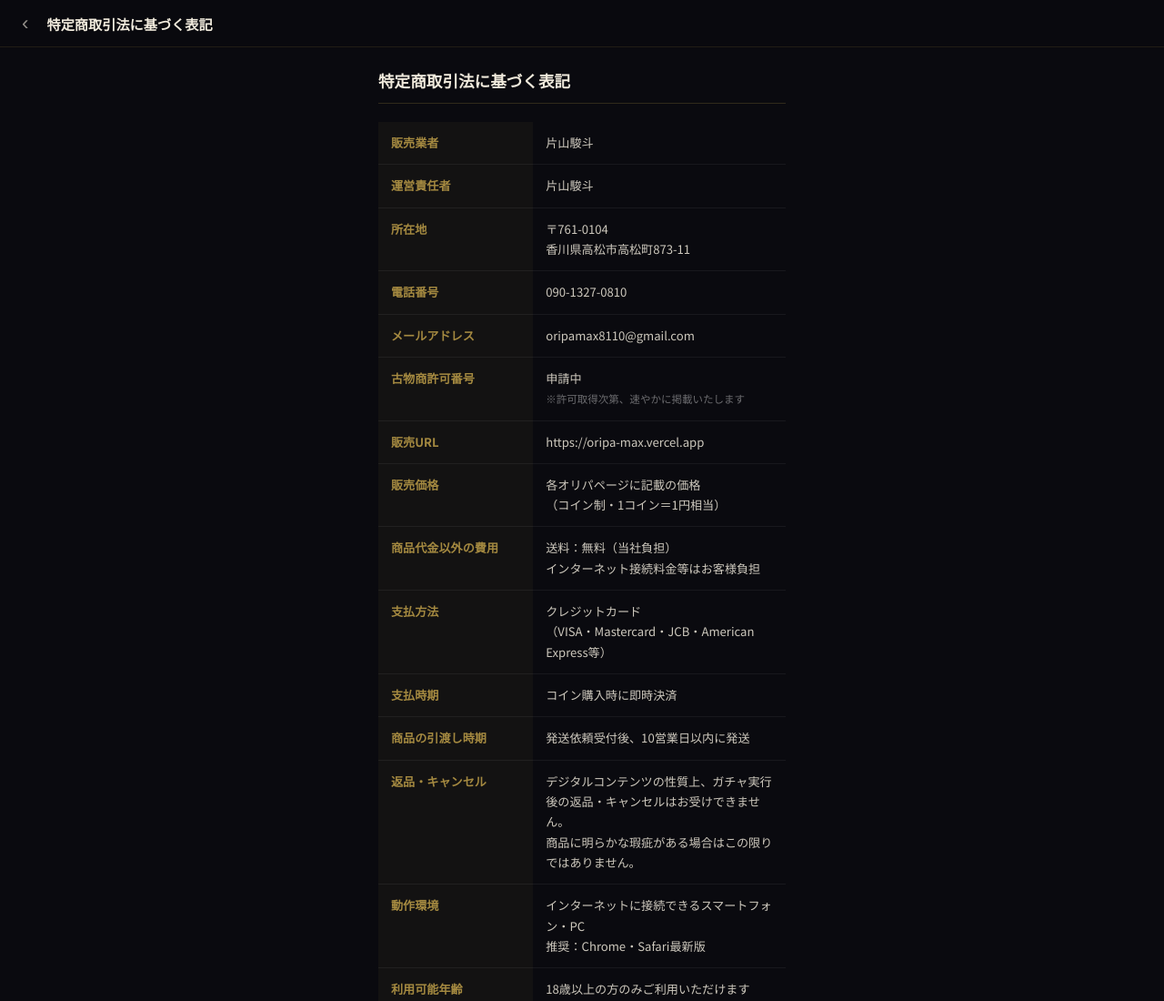
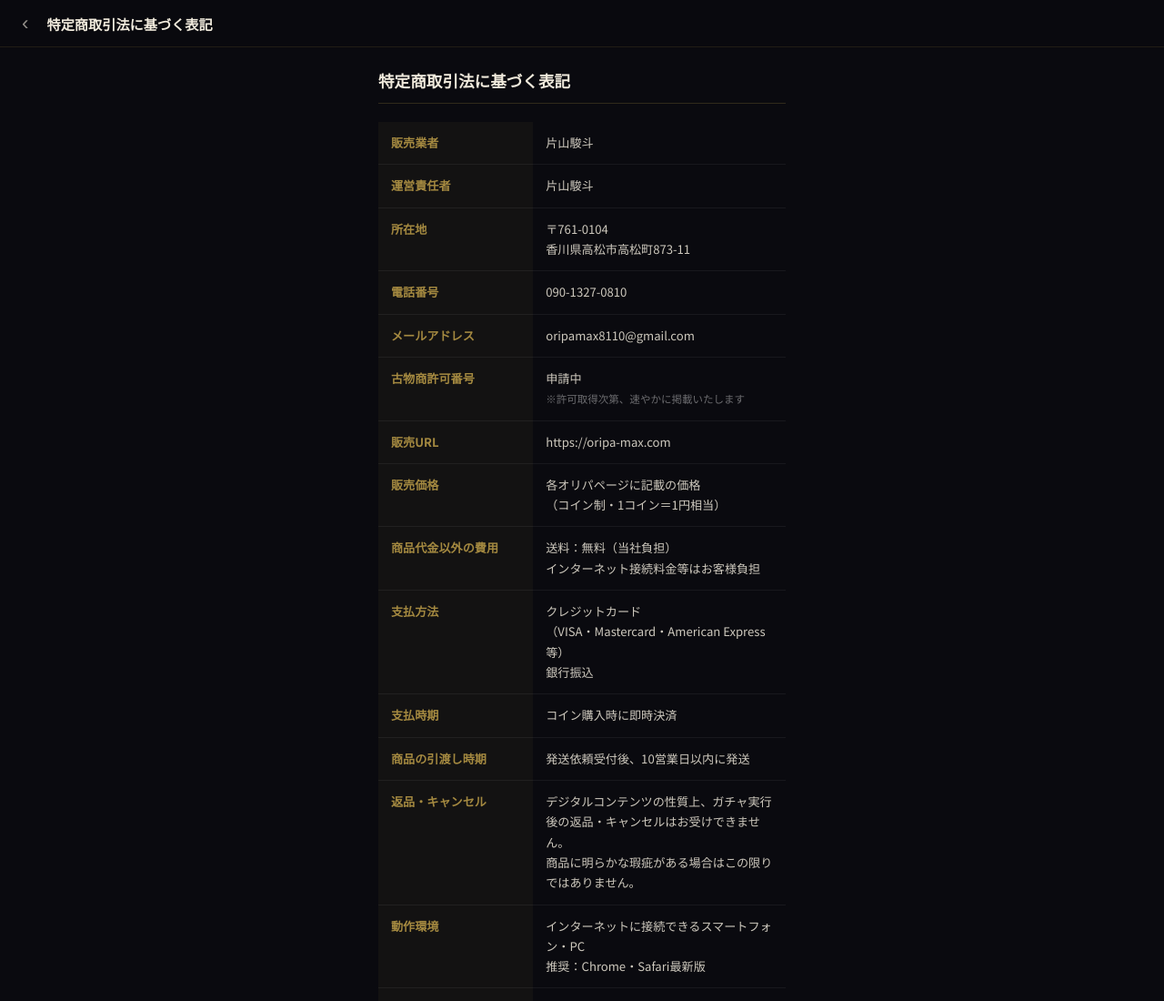
Before and after one commit to hayato8110/oripa-max, a website: page tokushoho.html in a window 1280 px wide. Shown: the top 1100 px of the page at 91% size. Drawn offline with Linux system fonts and the light colour scheme.

Commit message:
Update tokushoho.html

```diff
--- a/tokushoho.html
+++ b/tokushoho.html
@@ -34,10 +34,10 @@ td{color:rgba(240,234,220,.85)}
     <tr><th>電話番号</th><td>090-1327-0810</td></tr>
     <tr><th>メールアドレス</th><td>oripamax8110@gmail.com</td></tr>
     <tr><th>古物商許可番号</th><td>申請中<br><span style="font-size:.72rem;color:rgba(255,255,255,.4)">※許可取得次第、速やかに掲載いたします</span></td></tr>
-    <tr><th>販売URL</th><td>https://oripa-max.vercel.app</td></tr>
+    <tr><th>販売URL</th><td>https://oripa-max.com</td></tr>
     <tr><th>販売価格</th><td>各オリパページに記載の価格<br>（コイン制・1コイン＝1円相当）</td></tr>
     <tr><th>商品代金以外の費用</th><td>送料：無料（当社負担）<br>インターネット接続料金等はお客様負担</td></tr>
-    <tr><th>支払方法</th><td>クレジットカード<br>（VISA・Mastercard・JCB・American Express等）</td></tr>
+    <tr><th>支払方法</th><td>クレジットカード<br>（VISA・Mastercard・American Express等）<br>銀行振込</td></tr>
     <tr><th>支払時期</th><td>コイン購入時に即時決済</td></tr>
     <tr><th>商品の引渡し時期</th><td>発送依頼受付後、10営業日以内に発送</td></tr>
     <tr><th>返品・キャンセル</th><td>デジタルコンテンツの性質上、ガチャ実行後の返品・キャンセルはお受けできません。<br>商品に明らかな瑕疵がある場合はこの限りではありません。</td></tr>
```
